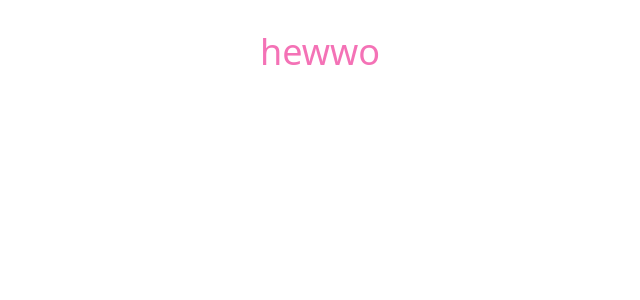
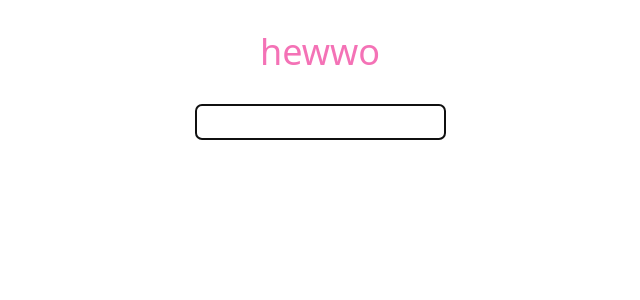
Before and after one commit to altsep/game-prices-client, a Svelte app: page / in a window 1280 px wide. Shown: the top 300 px of the page, without its empty margins (320-960 px from the left). Built offline with nearby package versions, Linux system fonts and the light colour scheme.

Commit message:
feat: add input component

```diff
--- a/src/App.svelte
+++ b/src/App.svelte
@@ -1,7 +1,15 @@
 <script lang="ts">
   export let greeting: string;
+  import Input from './Input.svelte';
 </script>
 
-<main class="max-w-xs mt-8 mx-auto">
+<main class="max-w-xs m-auto">
   <h1 class="text-pink-400 text-center text-4xl">{greeting}</h1>
+  <Input name="title" />
 </main>
+
+<style>
+  main > :global(*) {
+    @apply mt-8;
+  }
+</style>
--- /dev/null
+++ b/src/Input.svelte
@@ -0,0 +1,19 @@
+<script lang="ts">
+  import { onMount } from 'svelte';
+
+  export let name = 'input';
+  let ref = null;
+
+  onMount(() => {
+    ref.focus();
+  });
+</script>
+
+<div class="w-max m-auto">
+  <input
+    class="border-2 rounded-md px-2 py-1 text-base"
+    type="text"
+    name="{name}"
+    bind:this="{ref}"
+  />
+</div>
```
Also changed, not shown: .eslintrc.yml.
